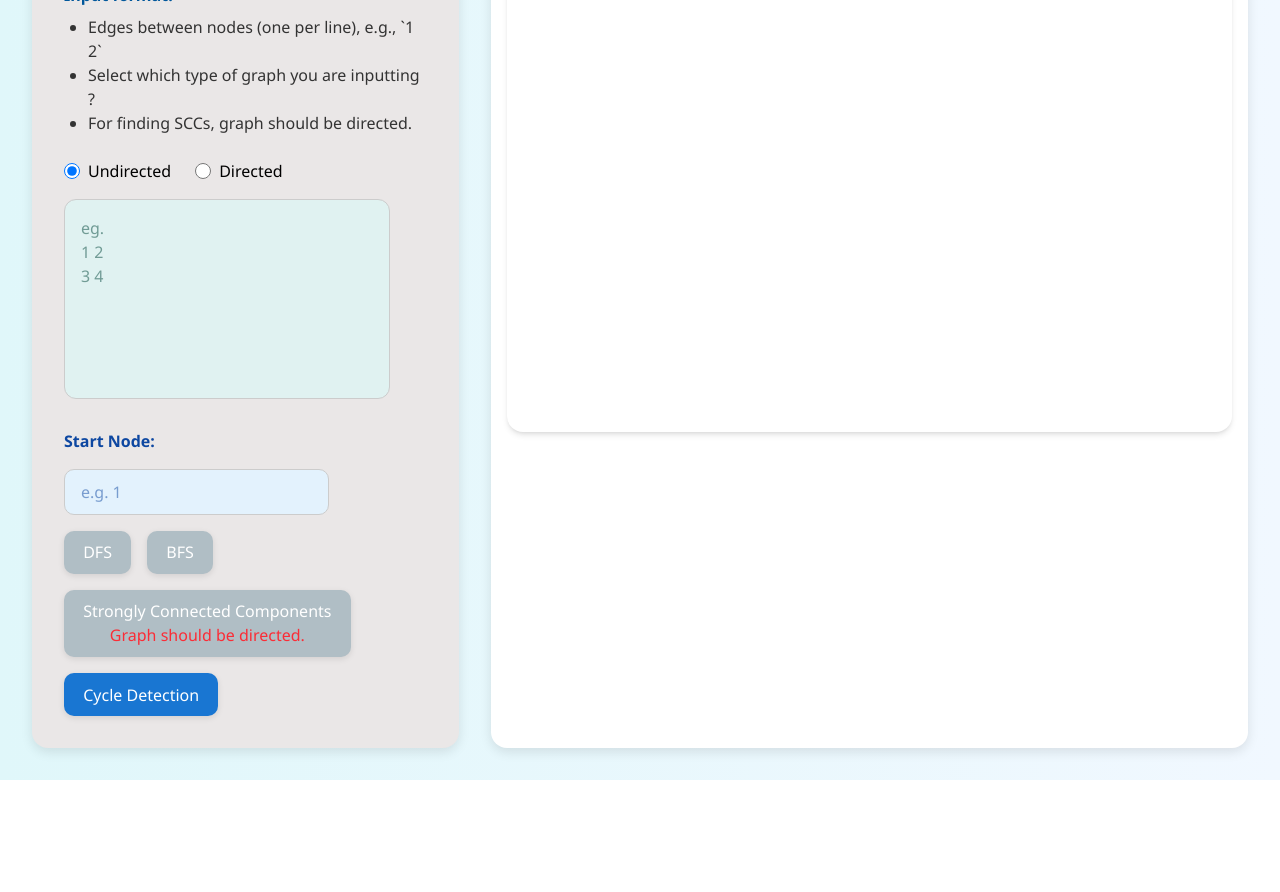
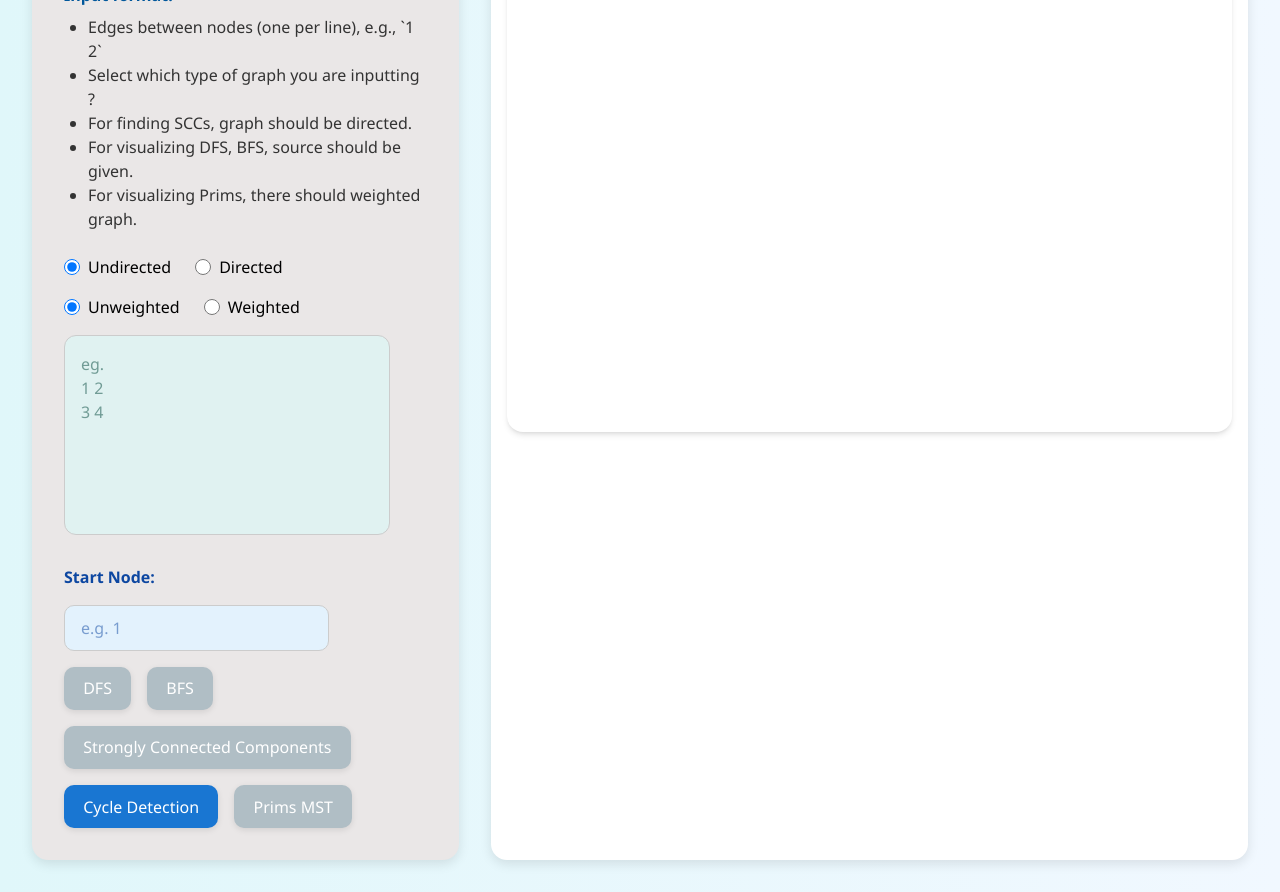
Before and after one commit to niravpokiya/Network-graph-visualizer, a React (Vite) app: page / in a window 1280 px wide. Shown: the part 160-1052 px from the top of the page. Before the commit the page ends 940 px from the top, so only its background shows below. Built offline with nearby package versions, Linux system fonts and the light colour scheme.

Commit message:
MST Visualization

```diff
--- /dev/null
+++ b/src/Algorithms/PrimsMST.jsx
@@ -0,0 +1,74 @@
+export async function runPrimsAlgorithm(nodes, setNodesData, links, setLinksData, adjList) {
+  const sleep = (ms) => new Promise((res) => setTimeout(res, ms));
+
+  const n = nodes.length;
+  if (n === 0) return;
+
+  const visited = new Set();
+  const mstEdges = [];
+  const mstNodes = new Set();
+  const pq = [];
+
+  const start = nodes[0].id;
+  visited.add(start);
+  mstNodes.add(start);
+
+  const getWeight = (a, b) => {
+    const link = links.find(l => {
+      const source = typeof l.source === "object" ? l.source.id : l.source;
+      const target = typeof l.target === "object" ? l.target.id : l.target;
+      return (source === a && target === b) || (source === b && target === a);
+    });
+    return link?.weight ?? 1;
+  };
+
+  for (const neighbor of adjList[start] || []) {
+    pq.push({ from: start, to: neighbor, weight: getWeight(start, neighbor) });
+  }
+
+  const compare = (a, b) => a.weight - b.weight;
+
+  while (pq.length && mstEdges.length < n - 1) {
+    pq.sort(compare);
+    const { from, to, weight } = pq.shift();
+
+    if (visited.has(to)) continue;
+
+    visited.add(to);
+    mstNodes.add(to);
+    mstEdges.push({ source: from, target: to, weight });
+
+    for (const neighbor of adjList[to] || []) {
+      if (!visited.has(neighbor)) {
+        pq.push({ from: to, to: neighbor, weight: getWeight(to, neighbor) });
+      }
+    }
+
+
+    await sleep(500);
+    setLinksData(links.map(link => {
+      const sourceId = typeof link.source === "object" ? link.source.id : link.source;
+      const targetId = typeof link.target === "object" ? link.target.id : link.target;
+
+      const isMST = mstEdges.some(e =>
+        (e.source === sourceId && e.target === targetId) ||
+        (e.source === targetId && e.target === sourceId)
+      );
+
+      return {
+        ...link,
+        stroke: isMST ? "#16a34a" : "#9ca3af",
+        inMST: isMST
+      };
+    }));
+
+    setNodesData(prevNodes => {
+      const updated = prevNodes.map(node => {
+        node.color = mstNodes.has(node.id) ? "#16a34a" : "#4f46e5";
+        node.inMST = mstNodes.has(node.id);
+        return node;
+      });
+      return [...updated];
+    });
+  }
+}
--- a/src/App.css
+++ b/src/App.css
@@ -14,6 +14,9 @@ body {
   margin: 0;
   padding: 0;
   background: #f9f9f9;
+}
+svg {
+  touch-action: none;
 }
 
 /* Make the layout stack vertically on mobile */
--- a/src/App.jsx
+++ b/src/App.jsx
@@ -5,6 +5,7 @@ import Input from './components/Input';
 import parseGraphInput from './Hooks/DataFetch';
 import Dfs from './Algorithms/Dfs';
 import Bfs from './Algorithms/Bfs';
+import { link } from 'd3';
 
 function App() {
   const [nodes, setNodes] = useState([]);
@@ -13,15 +14,16 @@ function App() {
   const [isDirected, setIsDirected] = useState(false)
   const [inputText, setInputText] = useState("");
   const [cycleDetected, setCycleDetected] = useState(false)
+  const [weighted, setWeighted] = useState(false)
 
 
 
   useEffect(() => {
-    const { nodes, links, adjList } = parseGraphInput(inputText, isDirected);
+    const { nodes, links, adjList } = parseGraphInput(inputText, isDirected, weighted);
     setNodes(nodes);
     setLinks(links);
     setAdjList(adjList);
-  }, [inputText, isDirected]);
+  }, [inputText, isDirected, weighted]);
 
   const handleInputChange = (e) => {
     setInputText(e.target.value); // <-- just set text
@@ -37,9 +39,13 @@ function App() {
         setIsDirected={setIsDirected}
         isDirected={isDirected}
         adjList={adjList}
+        isWeighted={weighted}
+        setIsWeighted ={setWeighted}
+        links={links}
+        setLinksData={setLinks}
         />
         <div className="graphSection">
-          <GraphVisualizer nodesData={nodes} linksData={links} isDirected={isDirected} />
+          <GraphVisualizer nodesData={nodes} linksData={links} isDirected={isDirected} isWeighted={weighted} />
         </div>
       </div>
     </>
--- /dev/null
+++ b/src/Handlers/handlePrims.jsx
@@ -0,0 +1,7 @@
+import { runPrimsAlgorithm } from "../Algorithms/PrimsMST";
+
+const handlePrims = async (src, nodes, setNodes, adjList, links, setLinksData) => {
+    if (nodes.length === 0) return;
+    await runPrimsAlgorithm(nodes, setNodes, links, setLinksData,  adjList);
+};
+export default handlePrims
--- a/src/Hooks/DataFetch.jsx
+++ b/src/Hooks/DataFetch.jsx
@@ -1,6 +1,6 @@
 import buildAdjList from "../components/BuildAdjList";
 
-function parseGraphInput(input, isDirected) {
+function parseGraphInput(input, isDirected, isWeighted) {
   const lines = input
     .trim()
     .split('\n')
@@ -8,8 +8,14 @@ function parseGraphInput(input, isDirected) {
     .filter(Boolean);
 
   const links = lines.map(line => {
-    const [source, target] = line.split(/\s+/);
-    return { source, target };
+    const parts = line.split(/\s+/);
+    const source = parts[0];
+    const target = parts[1];
+    const weight = isWeighted ? parseFloat(parts[2]) : undefined;
+
+    return isWeighted
+      ? { source, target, weight }
+      : { source, target };
   });
 
   const nodeIds = new Set();
@@ -19,7 +25,13 @@ function parseGraphInput(input, isDirected) {
   });
 
   const nodes = Array.from(nodeIds).map(id => ({ id, color: '#4f46e5' }));
-  const adjList = buildAdjList(links.map(({ source, target }) => [source, target]), isDirected);
+
+  // Build adjacency list with optional weight
+  const edgeTuples = links.map(({ source, target, weight }) =>
+    isWeighted ? [source, target, weight] : [source, target]
+  );
+
+  const adjList = buildAdjList(edgeTuples, isDirected, isWeighted);
 
   return { nodes, links, adjList };
 }
--- a/src/components/Input.jsx
+++ b/src/components/Input.jsx
@@ -3,7 +3,8 @@ import handleDFS from '../Handlers/handleDfs';
 import handleBFS from "../Handlers/handleBfs";
 import handleCycleDetection from "../Handlers/handleCycleDetection";
 import handleSCC from "../Handlers/handleSCC";
-function Input({ onInputChange, nodes, setNodes, adjList, isDirected, setIsDirected, cycleDetected, setCycleDetected }) {
+import handlePrims from "../Handlers/handlePrims"
+function Input({ onInputChange, nodes, setNodes, adjList, isDirected, setIsDirected, cycleDetected, setCycleDetected, isWeighted, setIsWeighted, links, setLinksData }) {
   const [source, setSource] = useState('');
 
   return (
@@ -14,7 +15,10 @@ function Input({ onInputChange, nodes, setNodes, adjList, isDirected, setIsDirec
         <li>Edges between nodes (one per line), e.g., `1 2`</li>
         <li>Select which type of graph you are inputting ? </li>
         <li>For finding SCCs, graph should be directed. </li>
+        <li>For visualizing DFS, BFS, source should be given. </li>
+        <li>For visualizing Prims, there should weighted graph.</li>
       </ul>
+
             {/* 🔘 Radio Buttons for graph type */}
       <div className="flex items-center gap-6 my-4">
       <label className="flex items-center space-x-2 text-black font-medium">
@@ -39,6 +43,34 @@ function Input({ onInputChange, nodes, setNodes, adjList, isDirected, setIsDirec
           className="form-radio text-blue-600 w-4 h-4"
         />
         <span>Directed</span>
+      </label>
+    </div>
+
+     {/* Radio buttons for weighted */}
+
+      <div className="flex items-center gap-6 my-4">
+      <label className="flex items-center space-x-2 text-black font-medium">
+        <input
+          type="radio"
+          name="weighted"
+          value="unweighted"
+          checked={!isWeighted}
+          onChange={() => {setIsWeighted(false) }}
+          className="form-radio text-blue-600 w-4 h-4"
+        />
+        <span>Unweighted</span>
+      </label>
+
+      <label className="flex items-center space-x-2 text-black font-medium">
+        <input
+          type="radio"
+          name="weighted"
+          value="weighted"
+          checked={isWeighted}
+          onChange={() => setIsWeighted(true)}
+          className="form-radio text-blue-600 w-4 h-4"
+        />
+        <span>Weighted</span>
       </label>
     </div>
 
@@ -84,12 +116,18 @@ function Input({ onInputChange, nodes, setNodes, adjList, isDirected, setIsDirec
           disabled={!isDirected}
         >
           Strongly Connected Components
-          <p className="text-red-500" hidden={isDirected}> Graph should be directed. </p>
+          {/* <p className="text-red-500" hidden={isDirected}> Graph should be directed. </p> */}
         </button>
         <button
           onClick={() => handleCycleDetection(1, nodes, setNodes, adjList, isDirected, setCycleDetected)}
         >
           Cycle Detection
+        </button>
+        <button
+          onClick={() => handlePrims(1, nodes, setNodes, adjList, links, setLinksData  )}
+          disabled={!isWeighted}
+        >
+          Prims MST
         </button>
       </div>
     </div>
--- a/src/main.jsx
+++ b/src/main.jsx
@@ -1,4 +1,4 @@
-import './Handlers/patchPassiveEvents.jsx'
+// import './Handlers/patchPassiveEvents.jsx'
 import { StrictMode } from 'react'
 import { createRoot } from 'react-dom/client'
 import './index.css'
```
Also changed, not shown: src/components/GraphVisualizer.jsx (+39 -33 lines).
